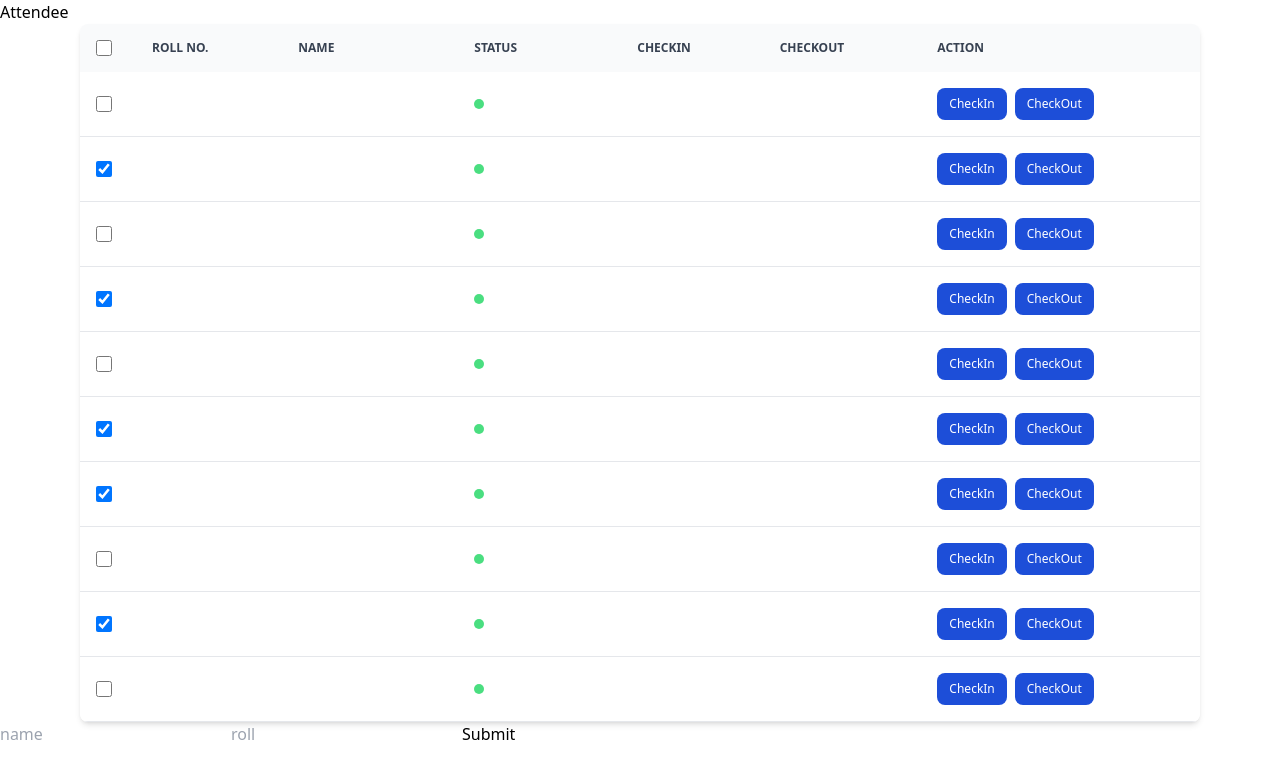
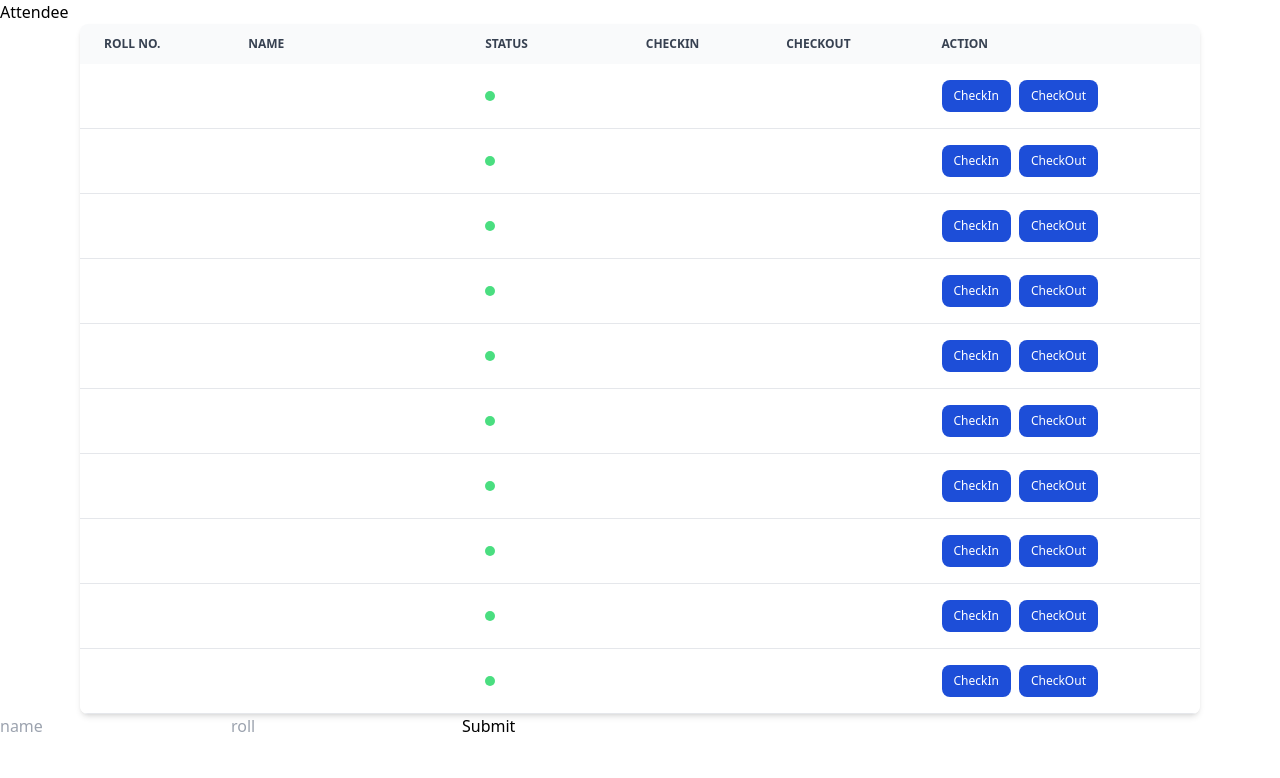
Before and after one commit to samyakkhatua/attendee, a React (Vite) app: page / in a window 1280 px wide. Shown: the top 778 px of the page. Built offline with nearby package versions, Linux system fonts and the light colour scheme.

Commit message:
checkin & checkout time feature added

```diff
--- a/src/App.jsx
+++ b/src/App.jsx
@@ -1,19 +1,43 @@
-import { useState } from 'react'
-import data from './data.json';
-import StudentList from './components/StudentList';
-import './App.css'
-import StudentForm from './components/StudentForm';
+import { useState } from "react";
+import data from "./data.json";
+import StudentList from "./components/StudentList";
+import "./App.css";
+import StudentForm from "./components/StudentForm";
 
 function App() {
   const [studentList, setStudentList] = useState(data);
 
+  var today = new Date();
+  let currTime =
+    today.getHours() + ":" + today.getMinutes() + ":" + today.getSeconds();
+
   const handleCheckIn = (id) => {
-    let mapped = studentList.map(student => {
-      return student.id == id ? { ...student, status: !student.status } : { ...student};
+    let mapped = studentList.map((student) => {
+      // return student.id == id ? {...student, status: !student.status } : { ...student};
+
+      if (student.id == id) {
+        return { ...student, status: !student.status, checkin: currTime };
+      } else {
+        return { ...student };
+      }
+    });
+    setStudentList(mapped);
+  };
+
+  const handleCheckOut = (id) => {
+    let mapped = studentList.map((student) => {
+      // return student.id == id
+      //   ? { ...student, status: !student.status }
+      //   : { ...student };
+      if (student.id == id) {
+        return { ...student, status: !student.status, checkout: currTime };
+      } else {
+        return { ...student };
+      }
     });
 
     setStudentList(mapped);
-  }
+  };
 
   const addStudent = (studentInfo) => {
     console.log(studentInfo.name + " " + studentInfo.roll);
@@ -21,17 +45,20 @@ function App() {
 
     // copy = [...copy, {id: studentList.length + 1, task: studentName, status:false}]
     // setStudentList(copy);
-  }
+  };
 
   return (
     <div className="App">
       <h1 className="">Attendee</h1>
 
-      <StudentList studentList = {studentList} handleCheckIn={handleCheckIn} />
-      <StudentForm addStudent={addStudent}/>
-
+      <StudentList
+        studentList={studentList}
+        handleCheckIn={handleCheckIn}
+        handleCheckOut={handleCheckOut}
+      />
+      <StudentForm addStudent={addStudent} />
     </div>
-  )
+  );
 }
 
-export default App
+export default App;
--- a/src/components/Student.jsx
+++ b/src/components/Student.jsx
@@ -1,37 +1,31 @@
 import React from "react";
 
-const Student = ({ student, handleCheckIn }) => {
+const Student = ({ student, handleCheckIn, handleCheckOut }) => {
 
-  const handleClick = (e) => {
+  const handleInClick = (e) => {
     e.preventDefault(e.currentTarget.id);
-    // console.log(e.currentTarget.id);
     handleCheckIn(e.currentTarget.id);
   };
+
+
+  const handleOutClick = (e) => {
+    e.preventDefault(e.currentTarget.id);
+    console.log(e.currentTarget.id);
+    handleCheckOut(e.currentTarget.id);
+  };
+
+  var today = new Date()
+  let currTime = today.getHours() + ':' + today.getMinutes() + ':' + today.getSeconds()
+
 
   return (
 
     <tr class="w-full bg-white text-white border-b dark:bg-gray-800 dark:border-gray-700 hover:bg-gray-50 dark:hover:bg-gray-600">
 
-      <td class="w-4 p-4">
-        <div class="flex items-center">
-          <input
-            id="checkbox-table-search-1"
-            type="checkbox"
-            // onClick={handleClick}
-            defaultChecked={student.status? true : false}
-            class="w-4 h-4 text-blue-600 bg-gray-100 border-gray-300 rounded focus:ring-blue-500 dark:focus:ring-blue-600 dark:ring-offset-gray-800 focus:ring-2 dark:bg-gray-700 dark:border-gray-600"
-          />
-          <label for="checkbox-table-search-1" class="sr-only">
-            checkbox
-          </label>
-        </div>
-      </td>
-          {/* {student.id} */}
-
       <td class="px-6 py-4 text-base font-semibold ">{student.roll}</td>
 
         {/* name */}
-      <td className={student.status ? "" : "strike"} onClick={handleClick} >{student.name}</td>
+      <td className="px-6 py-4" >{student.name}</td>
 
       <td class="px-6 py-4">
         <div class="flex items-center">
@@ -49,13 +43,15 @@ const Student = ({ student, handleCheckIn }) => {
         <button
         id={student.id}
           type="button"
-          onClick={handleClick}
+          onClick={handleInClick}
           className="px-3 py-2 text-xs font-medium text-center text-white bg-blue-700 rounded-lg hover:bg-blue-800 focus:ring-4 focus:outline-none focus:ring-blue-300 dark:bg-blue-600 dark:hover:bg-blue-700 dark:focus:ring-blue-800"
         >
           CheckIn
         </button>
         <button
+        id={student.id}
           type="button"
+          onClick={handleOutClick}
           class="px-3 py-2 text-xs font-medium text-center text-white bg-blue-700 rounded-lg hover:bg-blue-800 focus:ring-4 focus:outline-none focus:ring-blue-300 dark:bg-blue-600 dark:hover:bg-blue-700 dark:focus:ring-blue-800"
         >
           CheckOut
--- a/src/components/StudentList.jsx
+++ b/src/components/StudentList.jsx
@@ -1,13 +1,13 @@
 import React from "react";
 import Student from "./Student";
 
-const StudentList = ({ studentList, handleCheckIn }) => {
+const StudentList = ({ studentList, handleCheckIn, handleCheckOut }) => {
   return (
     <div className="relative overflow-x-auto shadow-md sm:rounded-lg mx-20">
       <table class="w-[100%] text-sm text-left text-gray-500 dark:text-gray-400">
         <thead class="text-xs text-gray-700 uppercase bg-gray-50 dark:bg-gray-700 dark:text-gray-400">
           <tr className="w-full">
-            <th scope="col" class="p-4">
+            {/* <th scope="col" class="p-4">
               <div class="flex items-center">
                 <input
                   id="checkbox-all-search"
@@ -18,7 +18,7 @@ const StudentList = ({ studentList, handleCheckIn }) => {
                   checkbox
                 </label>
               </div>
-            </th>
+            </th> */}
             <th scope="col" class="px-6 py-3">
               Roll No.
             </th>
@@ -44,7 +44,7 @@ const StudentList = ({ studentList, handleCheckIn }) => {
       {studentList.map((student) => {
         return (
           <>
-            <Student student={student} handleCheckIn={handleCheckIn} />
+            <Student student={student} handleCheckIn={handleCheckIn} handleCheckOut={handleCheckOut} />
           </>
         );
       })}
--- a/src/data.json
+++ b/src/data.json
@@ -3,69 +3,69 @@
     "name": "Give dog a bath",
     "roll": 37,
     "status": false,
-    "checkin": "time",
-    "checkout": "time"
+    "checkin": "-",
+    "checkout": "-"
   }, {
     "id": 2,
     "name": "Do laundry",
     "roll": 37,
     "status": true,
-    "checkin": "time",
-    "checkout": "time"
+    "checkin": "-",
+    "checkout": "-"
   }, {
     "id": 3,
     "name": "Vacuum floor",
     "roll": 37,
     "status": false,
-    "checkin": "time",
-    "checkout": "time"
+    "checkin": "-",
+    "checkout": "-"
   }, {
     "id": 4,
     "name": "Feed cat",
     "roll": 37,
     "status": true,
-    "checkin": "time",
-    "checkout": "time"
+    "checkin": "-",
+    "checkout": "-"
   }, {
     "id": 5,
     "name": "Change light bulbs",
     "roll": 37,
     "status": false,
-    "checkin": "time",
-    "checkout": "time"
+    "checkin": "-",
+    "checkout": "-"
   }, {
     "id": 6,
     "name": "Go to Store",
     "roll": 37,
     "status": true,
-    "checkin": "time",
-    "checkout": "time"
+    "checkin": "-",
+    "checkout": "-"
   }, {
     "id": 7,
     "name": "Fill gas tank",
     "roll": 37,
     "status": true,
-    "checkin": "time",
-    "checkout": "time"
+    "checkin": "-",
+    "checkout": "-"
   }, {
     "id": 8,
     "name": "Change linens",
     "roll": 37,
     "status": false,
-    "checkin": "time",
-    "checkout": "time"
+    "checkin": "-",
+    "checkout": "-"
   }, {
     "id": 9,
     "name": "Rake leaves",
     "roll": 37,
     "status": true,
-    "checkin": "time",
-    "checkout": "time"
+    "checkin": "-",
+    "checkout": "-"
   }, {
     "id": 10,
     "name": "Bake Cookies",
     "roll": 37,
     "status": false,
-    "checkin": "time",
-    "checkout": "time"
+    "checkin": "-",
+    "checkout": "-"
   }]
```
